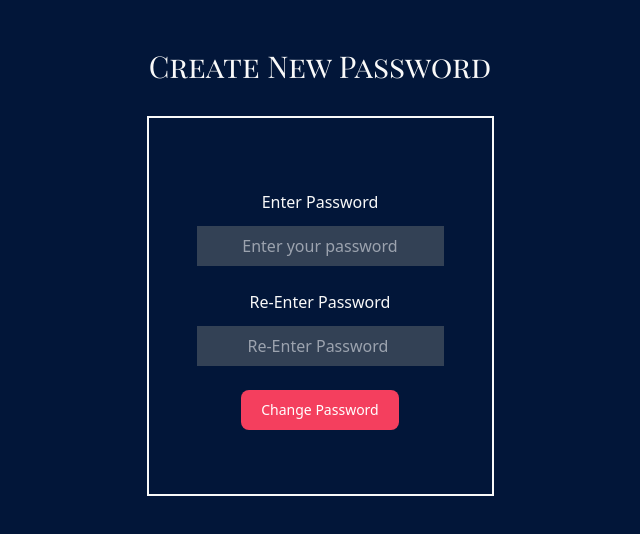
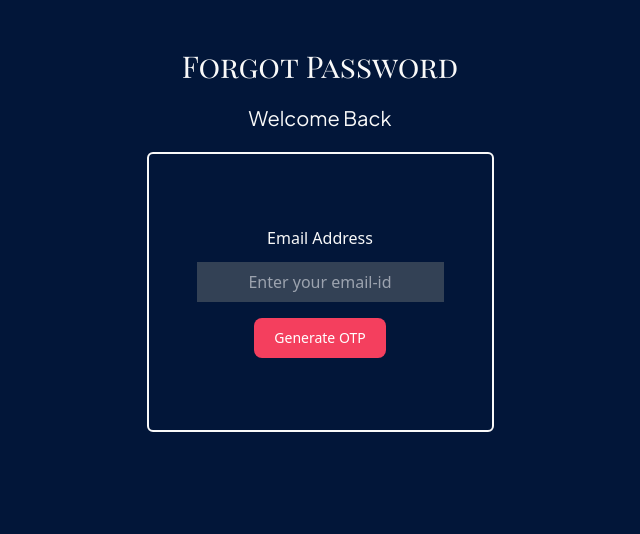
Before and after one commit to shivraj-murali/erp-frontend-v1.0, a React (Vite) app: page / in a window 1280 px wide. Shown: the top 534 px of the page, without its empty margins (320-960 px from the left). Built offline with nearby package versions, Linux system fonts and the light colour scheme.

Commit message:
CreateOTP form email error

```diff
--- a/package.json
+++ b/package.json
@@ -31,6 +31,7 @@
     "react-dom": "^18.2.0",
     "react-hook-form": "^7.46.1",
     "react-loader-spinner": "^5.4.5",
+    "react-otp-input": "^3.0.4",
     "react-router-dom": "^6.15.0",
     "react-toastify": "^9.1.3"
   },
--- a/src/App.jsx
+++ b/src/App.jsx
@@ -41,13 +41,13 @@ export default function App() {
         <SignupForm />
       </div> */}
 
+      <div>
+        <CreateOTP />
+      </div>
+
       {/* <div>
-        <CreateOTP />
+        <ForgotPassword />
       </div> */}
-
-      <div>
-        <ForgotPassword />
-      </div>
     </>
   );
 }
--- a/src/LoginForm/CreateOTP.jsx
+++ b/src/LoginForm/CreateOTP.jsx
@@ -3,7 +3,7 @@ import { ToastContainer, toast } from "react-toastify";
 import "react-toastify/dist/ReactToastify.css";
 import { Link, useNavigation } from "react-router-dom";
 import axios from "axios";
-
+import OtpInput from "react-otp-input";
 const CreateOTP = () => {
   const [email, setEmail] = useState("");
   const [otp, setOtp] = useState("");
@@ -13,10 +13,34 @@ const CreateOTP = () => {
     e.preventDefault();
     setIsClicked(true);
 
-    const res = await axios.post(
-      "https://erp-auth.onrender.com/employee/sendotp",
-      { email }
-    );
+    if (email.length > 0) {
+      const response = await fetch(
+        "https://erp-auth.onrender.com/employee/signin",
+        {
+          method: "POST",
+          headers: {
+            "Content-Type": "application/json",
+          },
+          body: JSON.stringify({ email }),
+        }
+      );
+
+      const result = await response.json();
+      console.log(result);
+    } else {
+      toast.error("Enter a valid email", {
+        position: "top-right",
+        autoClose: 1500,
+        hideProgressBar: false,
+        closeOnClick: true,
+        pauseOnHover: true,
+        draggable: true,
+        progress: undefined,
+        theme: "dark",
+      });
+      // console.log(res.response.data);
+      setIsClicked(false);
+    }
   }
 
   async function handleVerifyOtp(e) {
@@ -81,6 +105,7 @@ const CreateOTP = () => {
             className="text-green bg-lightBg mx-auto flex p-2 my-auto text-center mt-3"
             placeholder="Enter your email-id"
             onChange={(e) => setEmail(e.target.value)}
+            required
           />
           {isClicked ? (
             <div> </div>
@@ -97,13 +122,32 @@ const CreateOTP = () => {
             <div className="my-6">
               <p className="text-center">Enter OTP</p>
 
-              <input
+              {/* <input
                 type="email"
                 name="email"
                 className="text-green bg-lightBg mx-auto flex p-2 my-auto text-center mt-3"
                 placeholder="Enter your OTP here"
                 onChange={(e) => setOtp(e.target.value)}
-              />
+              /> */}
+              <div className="mt-2">
+                <OtpInput
+                  value={otp}
+                  onChange={setOtp}
+                  numInputs={4}
+                  renderSeparator={<span className="mx-2">-</span>}
+                  renderInput={(props) => <input {...props} />}
+                  inputStyle={{
+                    color: "black",
+                    margin: "0 auto",
+                    width: "40px",
+                    height: "40px",
+                    borderRadius: "6px",
+                    fontSize: "24px",
+                  }}
+                  containerStyle={{ padding: "10px" }}
+                  shouldAutoFocus={true}
+                />
+              </div>
               <button
                 className="text-white bg-red font-medium rounded-lg text-sm px-5 py-2.5 text-center flex mx-auto my-4"
                 onClick={handleVerifyOtp}
@@ -121,52 +165,3 @@ const CreateOTP = () => {
 };
 
 export default CreateOTP;
-
-// <div className="bg-mainBg h-screen">
-//   <ToastContainer />
-//   <h2 className="text-3xl font-playfair pt-12 text-center ">
-//     Forgot Password
-//   </h2>
-//   <p className="text-xl font-jakarta text-center py-5 ">Welcome Back</p>
-//   <form onSubmit={getLoginDetails} className="border-2 w-fit mx-auto p-12">
-//     <div className="my-6">
-//       {isClicked ? (
-//         <>
-// <div className="my-6">
-//   <p className="text-center">Email Address</p>
-
-//   <input
-//     type="email"
-//     name="email"
-//     className="text-green bg-lightBg mx-auto flex p-2 my-auto text-center mt-3"
-//     placeholder="Enter your email-id"
-//     onChange={(e) => setEmail(e.target.value)}
-//   />
-// </div>
-//           <p className="text-center">OTP</p>
-//           <input
-//             type="email"
-//             name="email"
-//             className="text-green bg-lightBg mx-auto flex p-2 my-auto text-center mt-3"
-//             placeholder="Enter your OTP here"
-//             onChange={(e) => setEmail(e.target.value)}
-//           />
-//           isClicked ? (<button>Verify OTP</button>) : (
-//           <button>Generate OTP</button>)
-//         </>
-//       ) : (
-// <div className="my-6">
-//   <p className="text-center">Email Address</p>
-
-//   <input
-//     type="email"
-//     name="email"
-//     className="text-green bg-lightBg mx-auto flex p-2 my-auto text-center mt-3"
-//     placeholder="Enter your email-id"
-//     onChange={(e) => setEmail(e.target.value)}
-//   />
-// </div>
-//       )}
-//     </div>
-//   </form>
-// </div>
```
Also changed, not shown: 1 other file (tests, documents, lock files or other folders).
